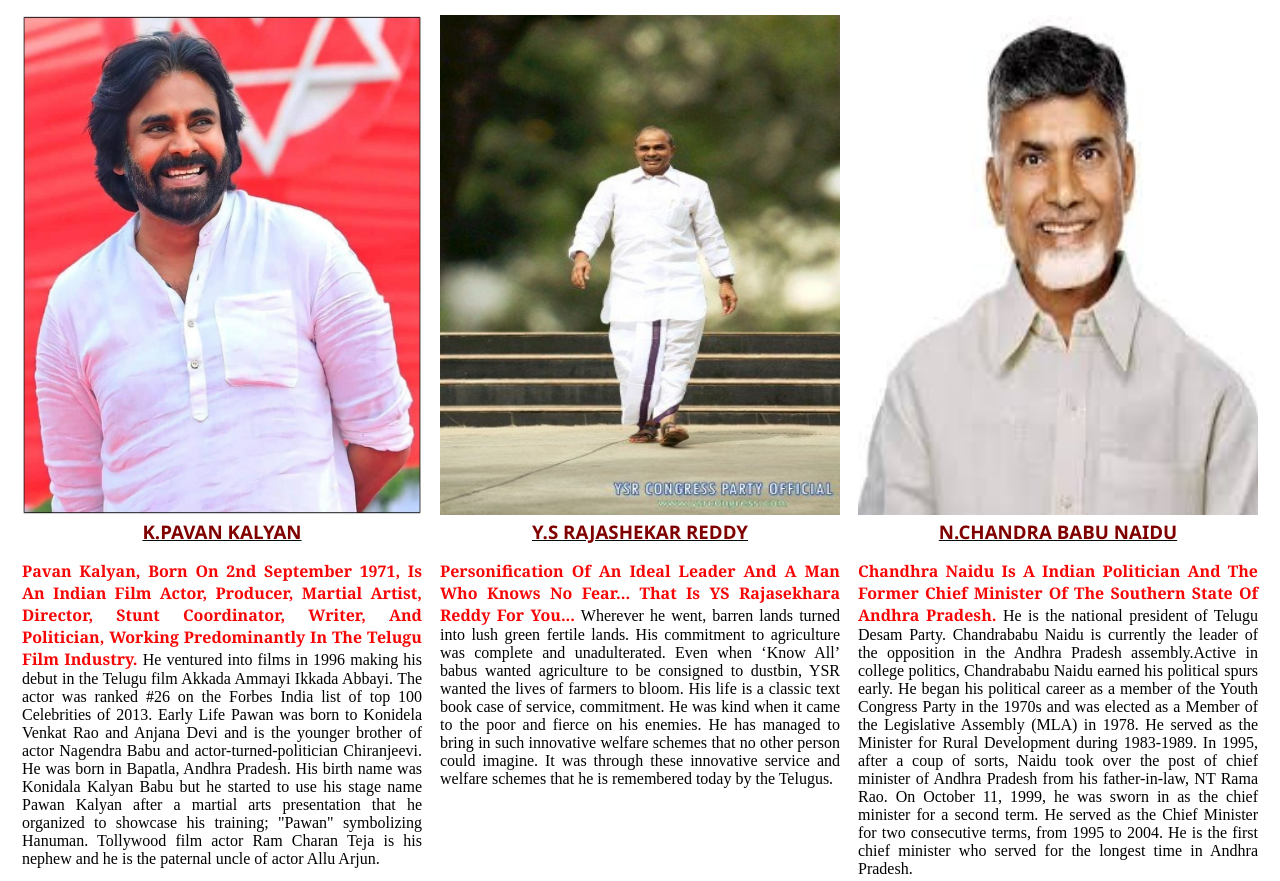
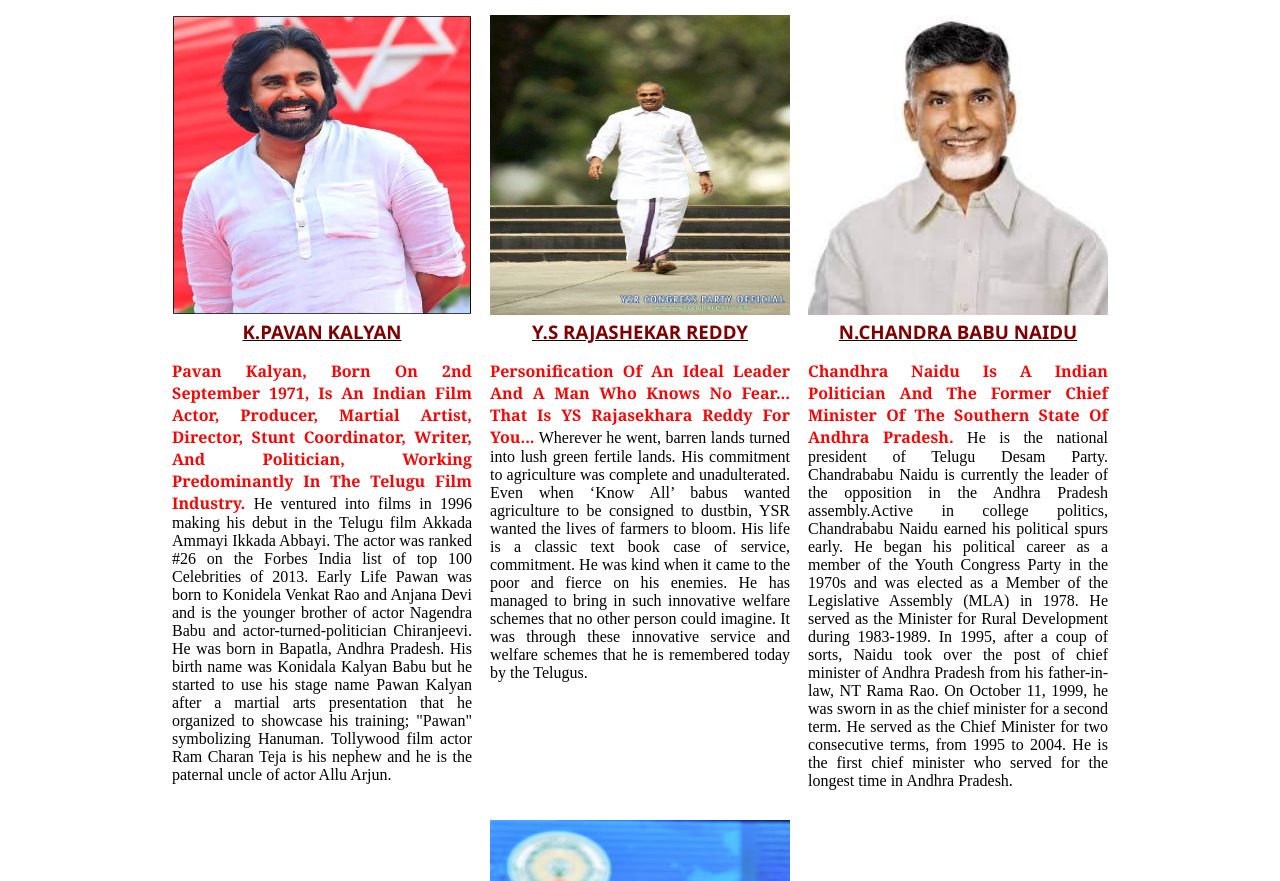
Before and after one commit to Sandeep78722/css-day-3, a plain HTML site: page index.html in a window 1280 px wide. Shown: the top 881 px of the page. Drawn offline with Linux system fonts and the light colour scheme.

Commit message:
index.css

```diff
--- a/index.css
+++ b/index.css
@@ -5,7 +5,7 @@
     text-align: center;
 }
 .a,.b,.c,.d{
-    width: 400px;
+    width: 300px;
     /* height: 500px; */
     /* border: 2px solid green; */
     display: inline-block;
@@ -18,7 +18,7 @@
 
 img{
     width: 100%;
-    height: 500px;
+    height: 300px;
 }
 h3{
     text-align: center;
```
